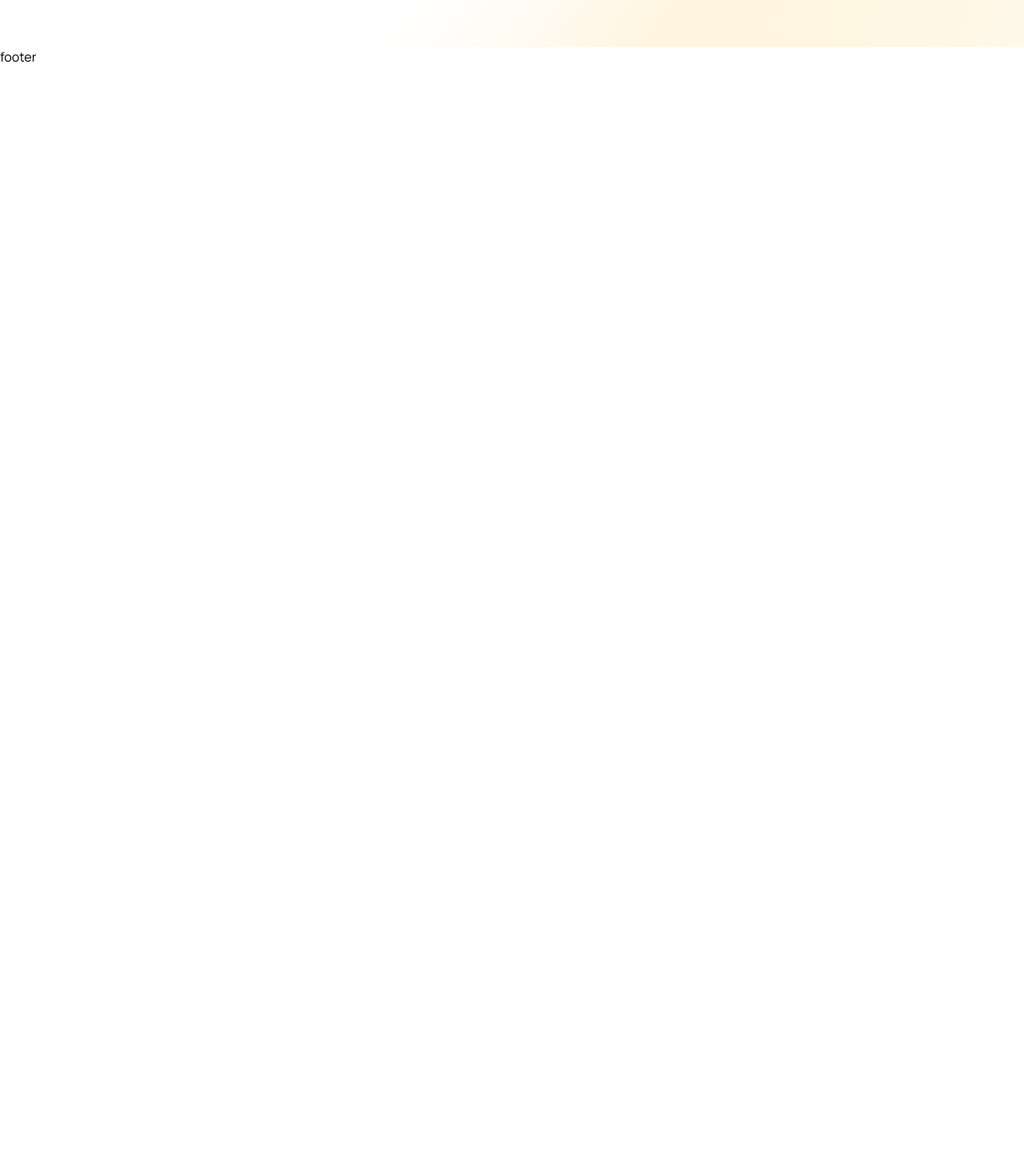
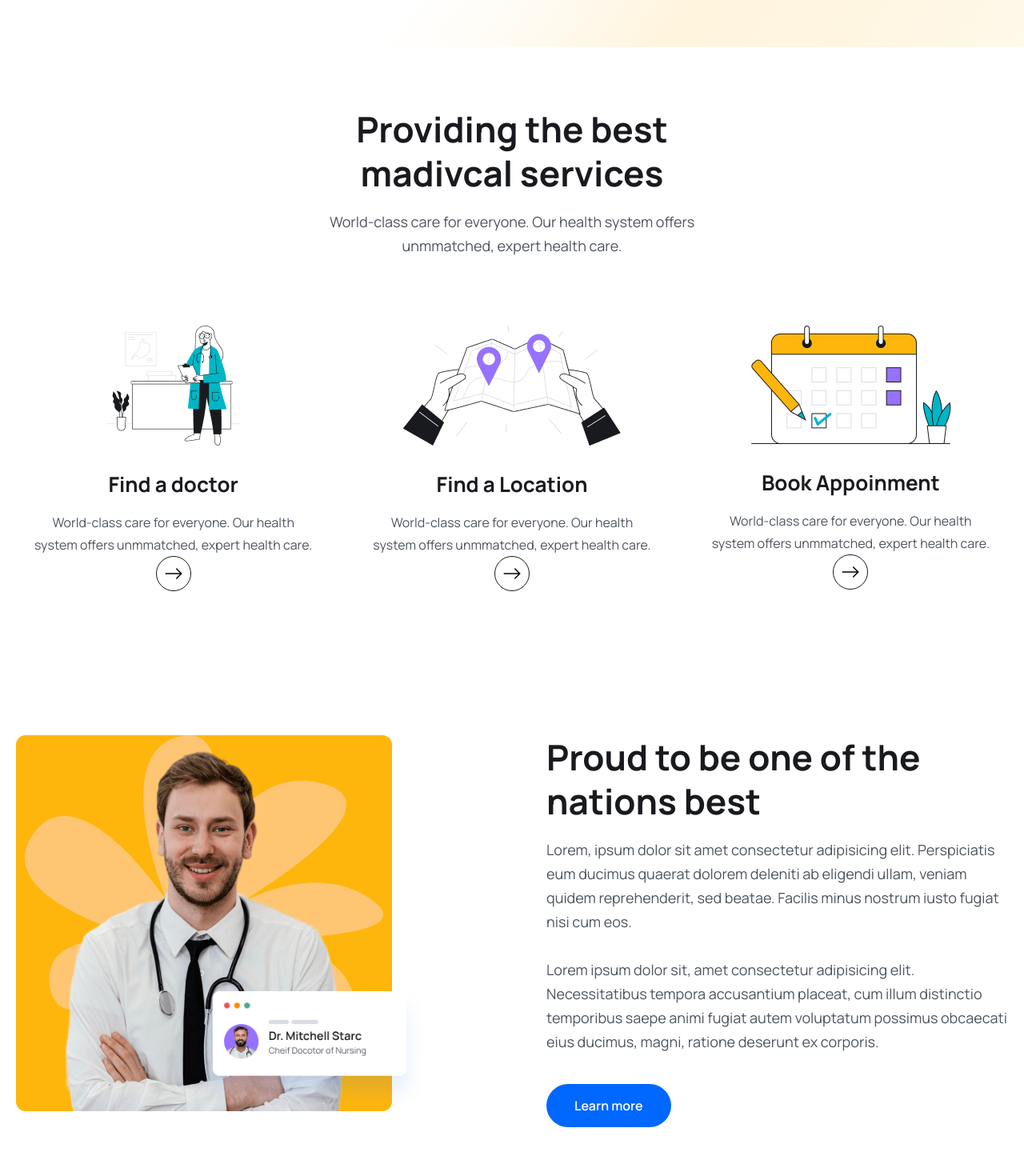
Before and after one commit to yjrajput/HospitalManagement, a React (Vite) app in the folder frontend/: page / in a window 1280 px wide. Shown: the part 760-2230 px from the top of the page at 80% size. Before the commit the page ends 843 px from the top, so only its background shows below. Built offline with nearby package versions, Linux system fonts and the light colour scheme; a web font is replaced by a local one.

Commit message:
About section complete

```diff
--- /dev/null
+++ b/frontend/src/components/about/About.jsx
@@ -0,0 +1,31 @@
+import React from 'react'
+import  aboutImg from '../../assets/images/about.png'
+import aboutcartimg from '../../assets/images/about-card.png'
+import { Link } from 'react-router-dom'
+const About = () => {
+  return (
+    <section>
+        <div className="container">
+            <div className='flex justify-between gap-[50px] lg:gap-[130px] xl:gap-0 flex-col lg:flex-row'>
+                <div className='relative w-3/4 lg:w-1/2 xl:w-[770px] z-10 order-2 lg:order-1'>
+                    <img src={aboutImg} alt="" />
+                    <div className='absolute z-20 bottom-4 w-[200px] md:w-[300px] right-[-30%] md:right-[-7%] lg:right-[22%]'>
+                        <img src={aboutcartimg} alt="" />
+                    </div>
+                </div>
+
+                <div className='w-full lg:w-1/2 xl:w-[670px] order-1 lg:order-2'>
+                    <h2 className='heading'>Proud to be one of the nations best</h2>
+                    <p className='text-para'>Lorem, ipsum dolor sit amet consectetur adipisicing elit. Perspiciatis eum ducimus quaerat dolorem deleniti ab eligendi ullam, veniam quidem reprehenderit, sed beatae. Facilis minus nostrum iusto fugiat nisi cum eos.</p>
+
+                    <p className='text-para mt-[30px]'>Lorem ipsum dolor sit, amet consectetur adipisicing elit. Necessitatibus tempora accusantium placeat, cum illum distinctio temporibus saepe animi fugiat autem voluptatum possimus obcaecati eius ducimus, magni, ratione deserunt ex corporis.</p>
+
+                    <Link to="/"><button  className='btn'>Learn more</button></Link>
+                </div>
+            </div>
+        </div>
+    </section>
+  )
+}
+
+export default About
--- a/frontend/src/index.css
+++ b/frontend/src/index.css
@@ -7,6 +7,7 @@
     left: 0;
     z-index: 999999;
     box-shadow: 3px 3px -8px 3px #ddd;
+    background: #fff;
 }
 
 @media only screen and (max-width: 786px){
--- a/frontend/src/pages/Home.jsx
+++ b/frontend/src/pages/Home.jsx
@@ -2,10 +2,17 @@ import React from 'react'
 import heroIamge01 from '../assets/images/hero-img01.png'
 import heroIamge02 from '../assets/images/hero-img02.png'
 import heroIamge03 from '../assets/images/hero-img03.png'
+import icon01 from '../assets/images/icon01.png'
+import icon02 from '../assets/images/icon02.png'
+import icon03 from '../assets/images/icon03.png'
+import { Link } from 'react-router-dom'
+import { BsArrowRight } from "react-icons/bs";
+import About from '../components/about/About'
 const Home = () => {
   return (
-    // =======hero section========
+
     <>
+        {/* =========hero section======== */}
         <section className='hero_Section pt-[60px] 2xl:h-[800px]'>
             <div className='container'>
                 <div className='flex flex-col lg:flex-row gap-[90px] items-center justify-between'>
@@ -55,6 +62,79 @@ const Home = () => {
                 </div>
             </div>
         </section>
+
+
+        {/* =========hero section end========= */}
+
+        <section >
+            <div className='container'>
+                <div className='lg:w-[470px] mx-auto'>
+                    <h2 className='heading text-center'>
+                        Providing the best madivcal services
+                    </h2>
+                    <p className='text-para text-center'>
+                        World-class care for everyone. Our health system offers unmmatched, expert health care.
+                    </p>
+                </div>
+
+                <div className='grid grid-cols-1 md:grid-cols-2 lg:grid-cols-3 gap-5 lg:gap-[30px] mt-[30px] lg:mt-[55px]'>
+                    <div className='py-[30px] px-5 '>
+                        <div className='flex items-center justify-center'>
+                            <img src={icon01} alt="" />
+                        </div>
+
+                        <div className='mt-[30px]'>
+                            <h2 className='text-[26px] leading-9 text-headingColor font-[700] text-center'>Find a doctor</h2>
+                                <p className='text-[16px] leading-7 text-textColor font-[400] mt-4 text-center'>
+                                World-class care for everyone. Our health system offers unmmatched, expert health care.
+                                </p>
+
+                                <Link to="/doctores" className='w-[44px] h-[44px] rounded-full border border-solid border-[#181a1e] mt-30px mx-auto flex items-center justify-center group hover:bg-primaryColor hover:border-none'>
+                                    <BsArrowRight className='group-hover:text-white w-6 h-6'/>
+                                </Link>
+                        </div>
+                    </div>
+
+                    <div className='py-[30px] px-5 '>
+                        <div className='flex items-center justify-center'>
+                            <img src={icon02} alt="" />
+                        </div>
+
+                        <div className='mt-[30px]'>
+                            <h2 className='text-[26px] leading-9 text-headingColor font-[700] text-center'>Find a Location</h2>
+                                <p className='text-[16px] leading-7 text-textColor font-[400] mt-4 text-center'>
+                                World-class care for everyone. Our health system offers unmmatched, expert health care.
+                                </p>
+
+                                <Link to="/doctores" className='w-[44px] h-[44px] rounded-full border border-solid border-[#181a1e] mt-30px mx-auto flex items-center justify-center group hover:bg-primaryColor hover:border-none'>
+                                    <BsArrowRight className='group-hover:text-white w-6 h-6'/>
+                                </Link>
+                        </div>
+                    </div>
+
+                    <div className='py-[30px] px-5 '>
+                        <div className='flex items-center justify-center'>
+                            <img src={icon03} alt="" />
+                        </div>
+
+                        <div className='mt-[30px]'>
+                            <h2 className='text-[26px] leading-9 text-headingColor font-[700] text-center'>Book Appoinment</h2>
+                                <p className='text-[16px] leading-7 text-textColor font-[400] mt-4 text-center'>
+                                World-class care for everyone. Our health system offers unmmatched, expert health care.
+                                </p>
+
+                                <Link to="/doctores" className='w-[44px] h-[44px] rounded-full border border-solid border-[#181a1e] mt-30px mx-auto flex items-center justify-center group hover:bg-primaryColor hover:border-none'>
+                                    <BsArrowRight className='group-hover:text-white w-6 h-6'/>
+                                </Link>
+                        </div>
+                    </div>
+                </div>
+
+
+            </div>
+        </section>
+
+        <About/>
     </>
   )
 }
```
